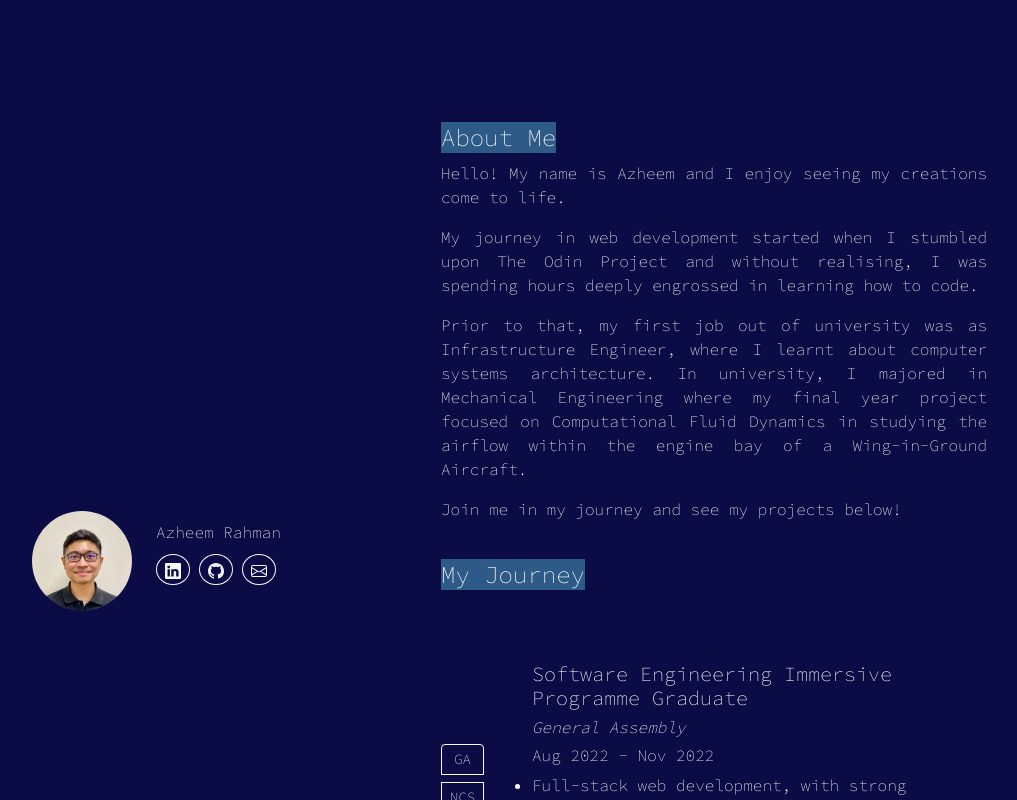
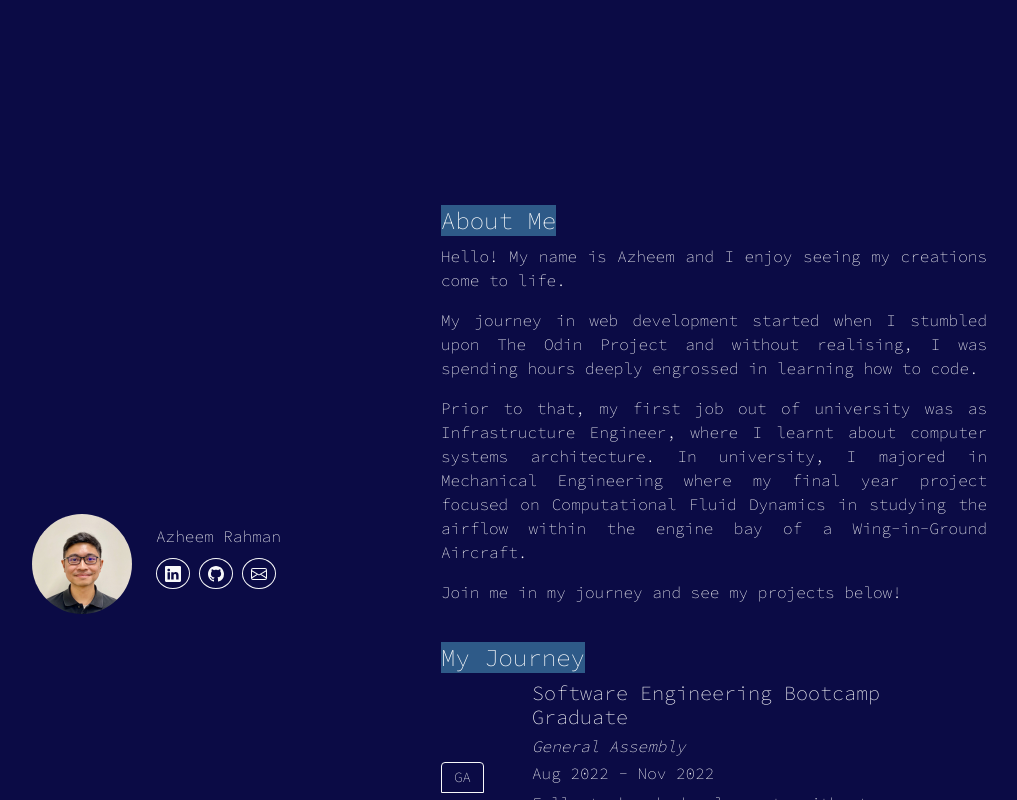
Before and after one commit to azheem-rahman/Portfolio, a React (Create React App) app: page / in a window 1280 px wide. Shown: the part 740-1540 px from the top of the page, without its empty margins (211-1228 px from the left). Built offline with nearby package versions, Linux system fonts and the light colour scheme.

Commit message:
edited about me container size

```diff
--- a/src/components/AboutMe.js
+++ b/src/components/AboutMe.js
@@ -28,7 +28,15 @@ const AboutMe = () => {
 
   return (
     <div id="about-me">
-      <div className="container" style={{ height: "140vh" }}>
+      <div
+        className="container"
+        style={{
+          height: "100vh",
+          paddingTop: "10vh",
+          display: "grid",
+          placeItems: "center",
+        }}
+      >
         <div className="row d-flex align-items-center">
           <div className="col">
             <div className="row ">
@@ -142,7 +150,7 @@ const AboutMe = () => {
               </div>
               <div
                 className="row d-flex align-items-center"
-                style={{ height: "50vh" }}
+                style={{ height: "30vh" }}
               >
                 <div className="col-2 ">
                   <ButtonGroup size="sm" vertical className="gap-2">
@@ -168,7 +176,7 @@ const AboutMe = () => {
                 </div>
                 <div className="col">
                   <div className={visibleGA ? "GA" : "d-none"}>
-                    <h5>Software Engineering Immersive Programme Graduate</h5>
+                    <h5>Software Engineering Bootcamp Graduate</h5>
                     <h6>
                       <i>General Assembly</i>
                     </h6>
@@ -187,7 +195,7 @@ const AboutMe = () => {
                   <div className={visibleNCS ? "NCS" : "d-none"}>
                     <h5>Infrastructure Engineer</h5>
                     <h6>
-                      <i>NCS Pte Ltd</i>
+                      <i>NCS Group</i>
                     </h6>
                     <h6>Oct 2021 - May 2022</h6>
                     <ul style={{ padding: "0px" }}>
```
